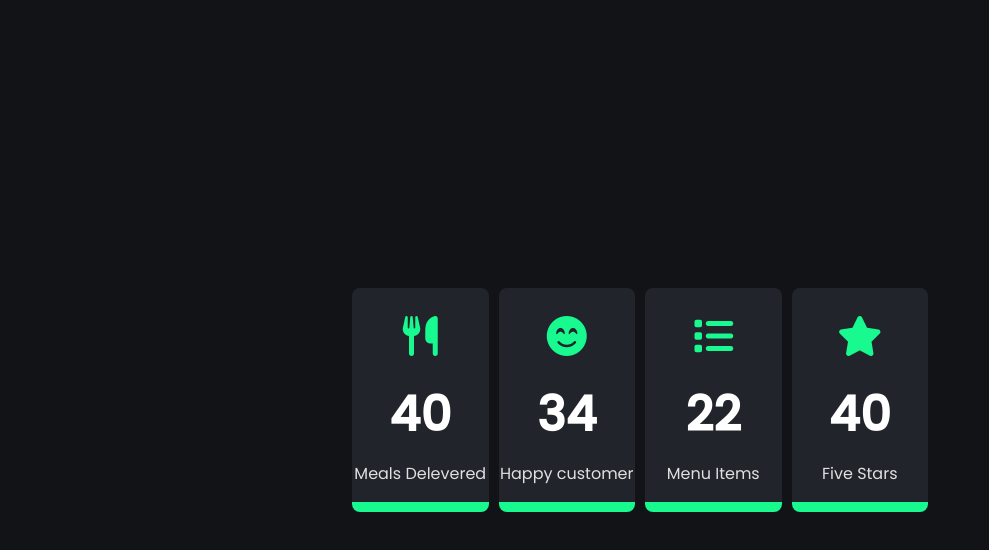
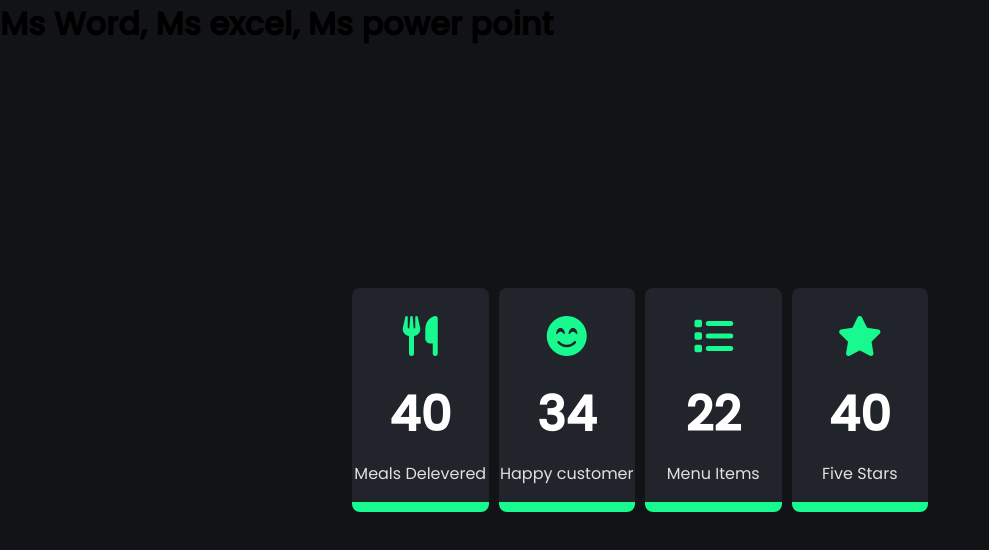
Before and after one commit to miraj-howlader/CounterApp, a plain HTML site: page index.html in a window 1280 px wide. Shown: the whole page, without its empty margins (0-989 px from the left). Drawn offline with Linux system fonts and the light colour scheme.

Commit message:
added another skill from main branch

```diff
--- a/index.html
+++ b/index.html
@@ -46,6 +46,8 @@
 
     </div>
 
+    <h1>Ms Word, Ms excel, Ms power point</h1>
+
 
 
 
```
